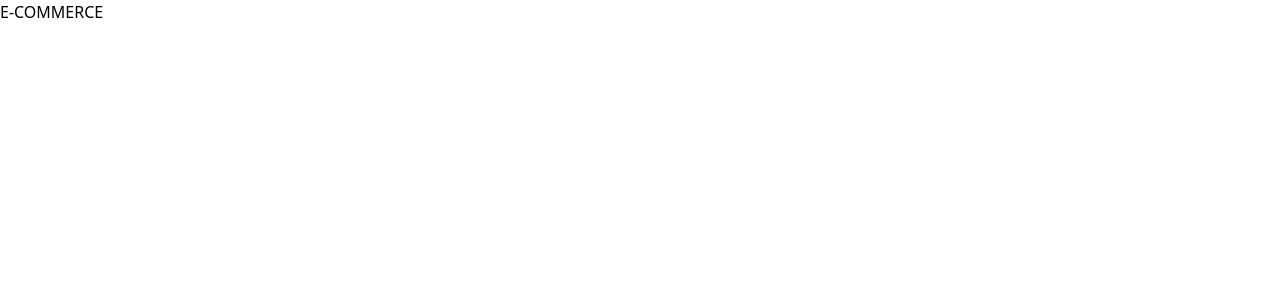
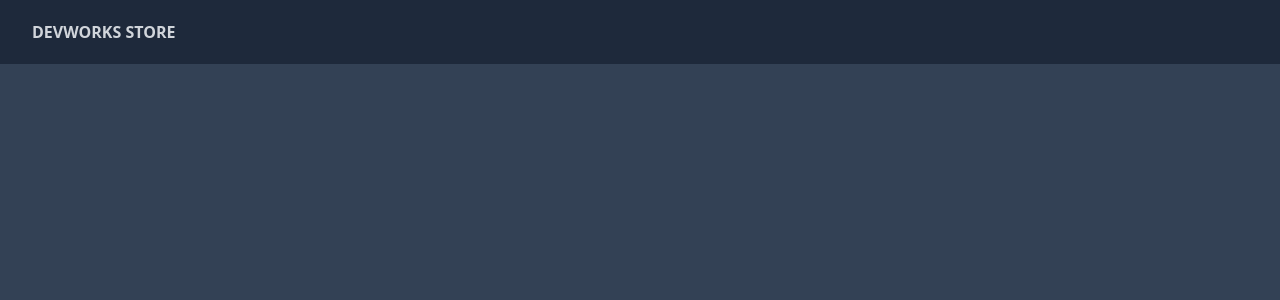
Before and after one commit to Kaique-AL/E-COMMERCE-NEXT, a Next.js app: page / in a window 1280 px wide. Shown: the top 300 px of the page. Built offline with nearby package versions, Linux system fonts and the light colour scheme.

Commit message:
ADICIONANDO NAVBAR

```diff
--- /dev/null
+++ b/src/app/components/NavBar.tsx
@@ -0,0 +1,18 @@
+import Link from 'next/link';
+
+
+function Navbar() {
+  return (
+    <nav className='fixed top-0 w-full flex items-center py-2 px-8 justify-between
+    z-50 bg-slate-800 text-gray-300'>
+      <Link
+        href='/'
+        className='uppercase font-bold text-md h-12 flex items-center'>
+        DevWorks Store
+      </Link>
+
+    </nav>
+  );
+}
+
+export default Navbar;
--- a/src/app/layout.tsx
+++ b/src/app/layout.tsx
@@ -1,35 +1,27 @@
-import type { Metadata } from "next";
-import localFont from "next/font/local";
-import "./globals.css";
+import './globals.css';
+import { Inter } from 'next/font/google';
+import Navbar from './components/NavBar';
 
-const geistSans = localFont({
-  src: "./fonts/GeistVF.woff",
-  variable: "--font-geist-sans",
-  weight: "100 900",
-});
-const geistMono = localFont({
-  src: "./fonts/GeistMonoVF.woff",
-  variable: "--font-geist-mono",
-  weight: "100 900",
-});
 
-export const metadata: Metadata = {
-  title: "E-COMMERCE",
-  description: "NEXT-COMMERCE",
+const inter = Inter({ subsets: ['latin'] });
+
+export const metadata = {
+  title: 'Next E-Commerce 13',
+  description: 'Next E-Commerce utilizando a versão 13',
 };
 
 export default function RootLayout({
   children,
-}: Readonly<{
+}: {
   children: React.ReactNode;
-}>) {
+}) {
   return (
-    <html lang="en">
-      <body
-        className={`${geistSans.variable} ${geistMono.variable} antialiased`}
-      >
-        {children}
-      </body>
-    </html>
+      <html lang='en'>
+        <body className={(inter.className, 'bg-slate-700')}>
+            <Navbar />
+            <main className='h-screen p-16'>{children}</main>
+
+        </body>
+      </html>
   );
 }
--- a/src/app/page.tsx
+++ b/src/app/page.tsx
@@ -1,9 +1,8 @@
 
+export default async function Home() {
+  return (
+    <div>
 
-export default function Home() {
-  return (
-    <main>
-      <h2>E-COMMERCE</h2>
-    </main>
-  );
+    </div>
+  )
 }
--- a/tailwind.config.ts
+++ b/tailwind.config.ts
@@ -1,13 +1,12 @@
-import type { Config } from "tailwindcss";
-
-const config: Config = {
+/** @type {import('tailwindcss').Config} */
+module.exports = {
   content: [
-    "./src/pages/**/*.{js,ts,jsx,tsx,mdx}",
-    "./src/components/**/*.{js,ts,jsx,tsx,mdx}",
-    "./src/app/**/*.{js,ts,jsx,tsx,mdx}",
+    './src/pages/**/*.{js,ts,jsx,tsx,mdx}',
+    './src/components/**/*.{js,ts,jsx,tsx,mdx}',
+    './src/app/**/*.{js,ts,jsx,tsx,mdx}',
   ],
   theme: {
     extend: {},
-},
- plugins: [],
-}
+  },
+  plugins: [],
+};
```
Also changed, not shown: src/app/globals.css (line endings or trailing spaces), 1 other file (tests, documents, lock files or other folders).
